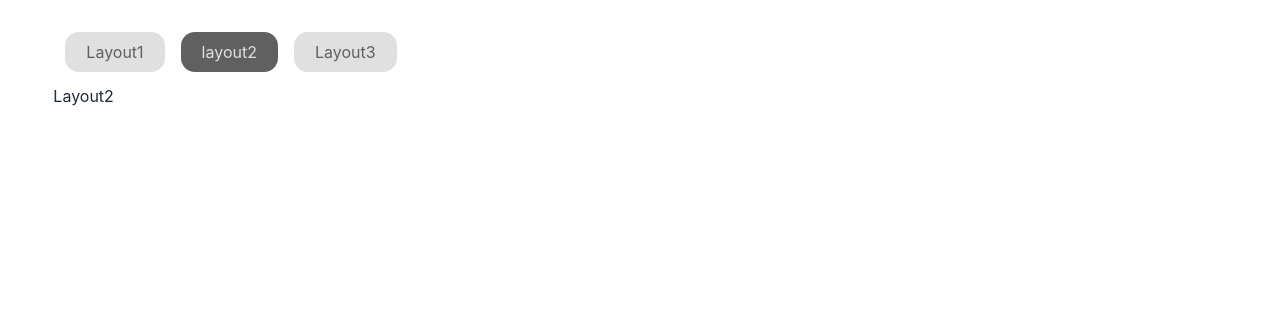
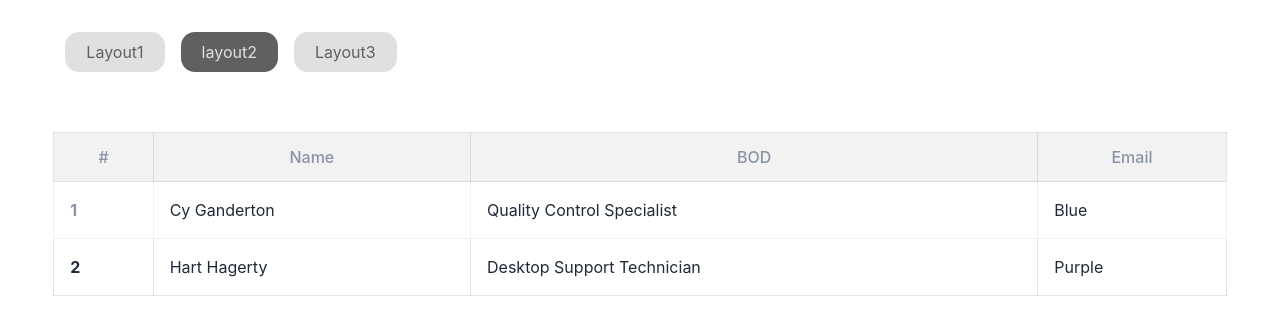
Before and after one commit to moutosi-raka/Internship-Assessment, a React (Create React App) app in the folder intership-assessment/: page /layout2 in a window 1280 px wide. Shown: the top 334 px of the page. Built offline with nearby package versions, Linux system fonts and the light colour scheme.

Commit message:
added layout2

```diff
--- a/intership-assessment/src/App.js
+++ b/intership-assessment/src/App.js
@@ -4,9 +4,11 @@ import { router } from './Routes/Routes';
 
 function App() {
   return (
-   <RouterProvider router={router}>
 
-   </RouterProvider>
+     <RouterProvider router={router}>
+
+     </RouterProvider>
+
   );
 }
 
--- a/intership-assessment/src/Shared/Header/Header.css
+++ b/intership-assessment/src/Shared/Header/Header.css
@@ -9,4 +9,5 @@
 .active{
     background: #606060!important;
     color:#E0E0E0!important;
+    /* box-shadow: ; */
 }
--- a/intership-assessment/src/Shared/Header/Header.js
+++ b/intership-assessment/src/Shared/Header/Header.js
@@ -19,7 +19,7 @@ const Header = () => {
             <label tabIndex={0} className="btn btn-ghost lg:hidden">
               <svg xmlns="http://www.w3.org/2000/svg" className="h-5 w-5" fill="none" viewBox="0 0 24 24" stroke="currentColor"><path strokeLinecap="round" strokeLinejoin="round" strokeWidth="2" d="M4 6h16M4 12h8m-8 6h16" /></svg>
             </label>
-            <ul tabIndex={0} className="menu-compact dropdown-content mt-3 p-2 shadow rounded-box w-52 navbar-start">
+            <ul tabIndex={0} className="menu menu-compact dropdown-content mt-3 p-2 shadow rounded-box w-52 navbar-start">
              {menuItem}
             </ul>
           </div>
--- a/intership-assessment/src/index.css
+++ b/intership-assessment/src/index.css
@@ -9,6 +9,7 @@ body {
     sans-serif;
   -webkit-font-smoothing: antialiased;
   -moz-osx-font-smoothing: grayscale;
+
 }
 
 code {
--- /dev/null
+++ b/intership-assessment/src/pages/Layout1/Layout1.css
@@ -0,0 +1,8 @@
+
+.text{
+    font-family: 'Inter';
+    font-style: normal;
+    font-weight: 400;
+    font-size: 22px;
+    line-height: 27px;
+}
--- a/intership-assessment/src/pages/Layout1/Layout1.js
+++ b/intership-assessment/src/pages/Layout1/Layout1.js
@@ -1,9 +1,31 @@
 import React from 'react';
+import './Layout1.css'
 
 const Layout1 = () => {
     return (
-        <div>
-            layout1
+        <div className='w-11/12 mx-auto mt-12'>
+           <form className='w-3/2'>
+                <div className='block md:flex'>
+                    <label className='text md:w-1/4 '>First Name :</label>
+                    <input className='w-full md:w-2/5 h-[1.6rem] bg-[#D9D9D9] p-3 outline-none' />
+                </div>
+                <div className='my-5 block md:flex'>
+                    <label className='text md:w-1/4'>Date Of Birth :</label>
+                    <input className='w-full md:w-2/5 h-[27px] bg-[#D9D9D9] p-3 outline-none' />
+                </div>
+                <div className='block md:flex'>
+                    <label className='text md:w-1/4'>Email :</label>
+                    <input className='w-full md:w-2/5 h-[27px]  bg-[#D9D9D9] p-3 outline-none' />
+                </div>
+                <div className='my-5 block md:flex'>
+                    <label className='text md:w-1/4'>Phone Number:</label>
+                    <input className='w-full md:w-2/5 h-[27px] bg-[#D9D9D9] p-3 outline-none' />
+                </div>
+                <div className='w-[90%] lg:w-[65%] flex
+                md:justify-center lg:justify-end'>
+                <button className='bg-[#5DADF7] px-5 py-1'>Submit</button>
+                </div>
+           </form>
         </div>
     );
 };
--- /dev/null
+++ b/intership-assessment/src/pages/Layout2/Layout2.css
@@ -0,0 +1,18 @@
+thead th{
+    border-radius: 0!important;
+
+}
+
+th, tr, td{
+    border: 1px solid #80808036;
+}
+.table :where(thead, tfoot) :where(th, td) {
+    color: #8A92A6;;
+    font-weight: 500;
+    font-size: 16px;
+    text-align: center;
+    text-transform: capitalize!important;
+}
+.table-color{
+    color: #8A92A6;
+}
--- a/intership-assessment/src/pages/Layout2/Layout2.js
+++ b/intership-assessment/src/pages/Layout2/Layout2.js
@@ -1,10 +1,38 @@
 import React from 'react';
+import './Layout2.css'
 
 const Layout2 = () => {
     return (
-        <div>
-            Layout2
-        </div>
+        <div className="overflow-x-auto my-12">
+  <table className="table w-full">
+
+    <thead>
+      <tr>
+        <th>#</th>
+        <th>Name</th>
+        <th>BOD</th>
+        <th>Email</th>
+      </tr>
+    </thead>
+    <tbody>
+
+      <tr>
+        <th className='table-color'>1</th>
+        <td>Cy Ganderton</td>
+        <td>Quality Control Specialist</td>
+        <td>Blue</td>
+      </tr>
+
+      <tr>
+        <th>2</th>
+        <td>Hart Hagerty</td>
+        <td>Desktop Support Technician</td>
+        <td>Purple</td>
+      </tr>
+
+    </tbody>
+  </table>
+</div>
     );
 };
 
```
